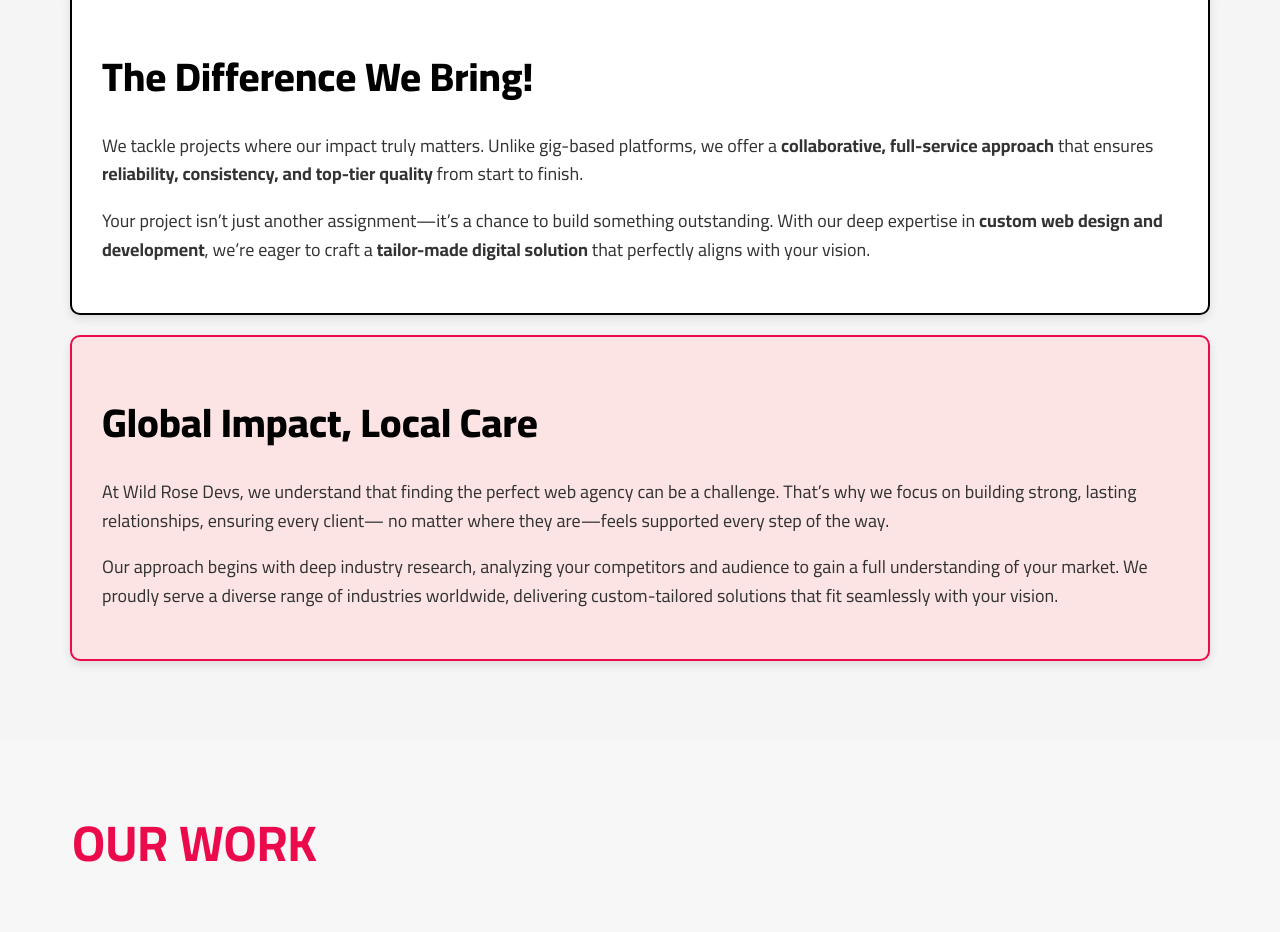
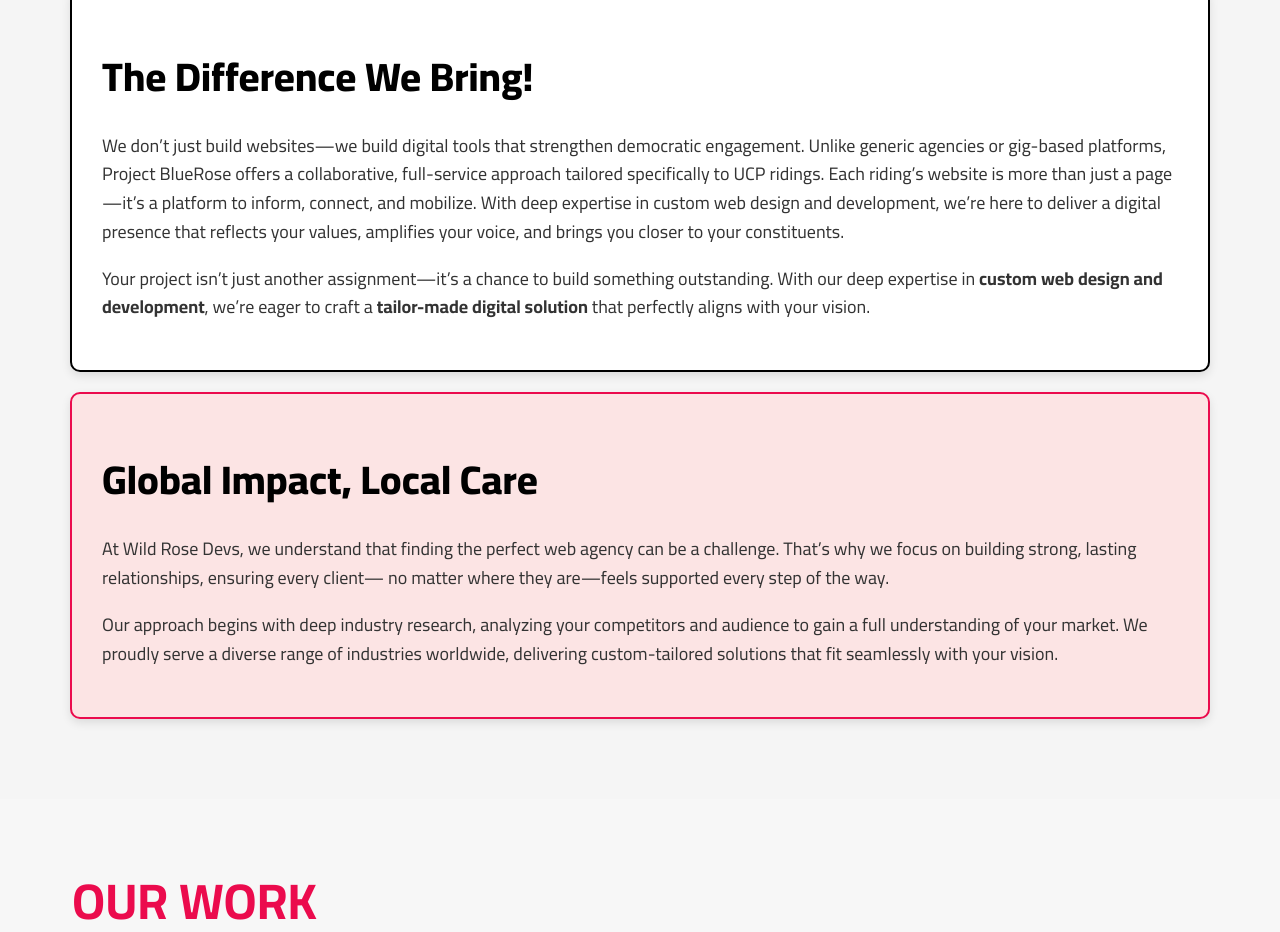
Before and after one commit to WildRoseDevs/WildRoseDevs.github.io, a plain HTML site: page index.html in a window 1280 px wide. Shown: the part 1743-2675 px from the top of the page. Drawn offline with Linux system fonts and the light colour scheme.

Commit message:
Update index.html

```diff
--- a/index.html
+++ b/index.html
@@ -99,11 +99,16 @@
     <div class="container">
       <div class="difference-box">
         <h2 class="section-title1">The Difference We Bring!</h2>
-        <p>
+        <!-- <p>
           We tackle projects where our impact truly matters. Unlike gig-based platforms, we offer a
           <strong>collaborative, full-service approach</strong> that ensures
           <strong>reliability, consistency, and top-tier quality</strong> from start to finish.
+        </p> -->
+        <p>We don’t just build websites—we build digital tools that strengthen democratic engagement. Unlike generic agencies or gig-based platforms, Project BlueRose offers a collaborative, full-service approach tailored specifically to UCP ridings.
+
+Each riding’s website is more than just a page—it’s a platform to inform, connect, and mobilize. With deep expertise in custom web design and development, we’re here to deliver a digital presence that reflects your values, amplifies your voice, and brings you closer to your constituents.
         </p>
+
         <p>
           Your project isn’t just another assignment—it’s a chance to build something outstanding.
           With our deep expertise in <strong>custom web design and development</strong>, we’re eager to
```
